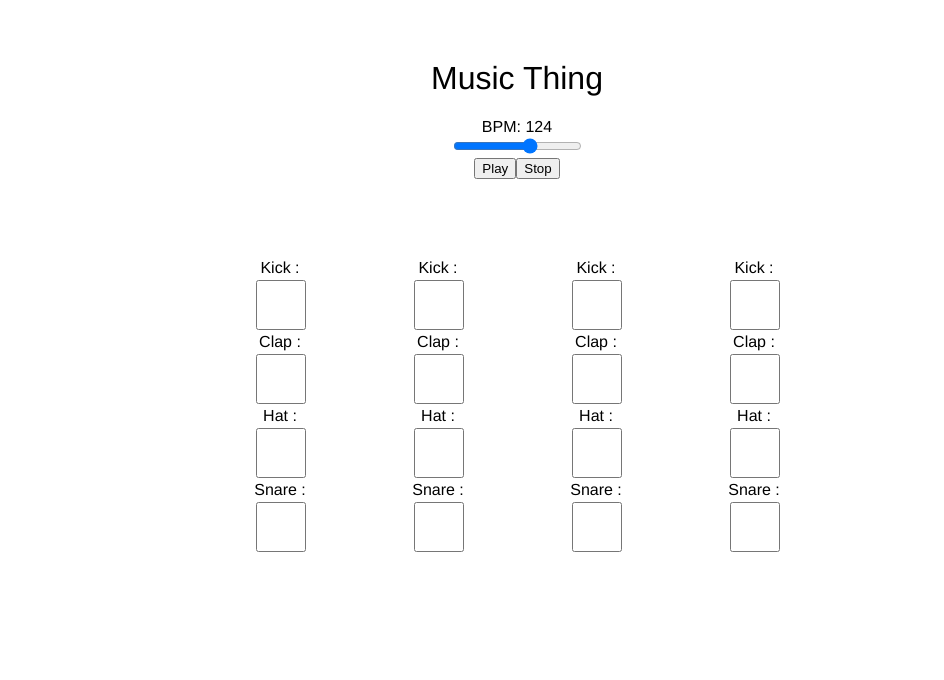
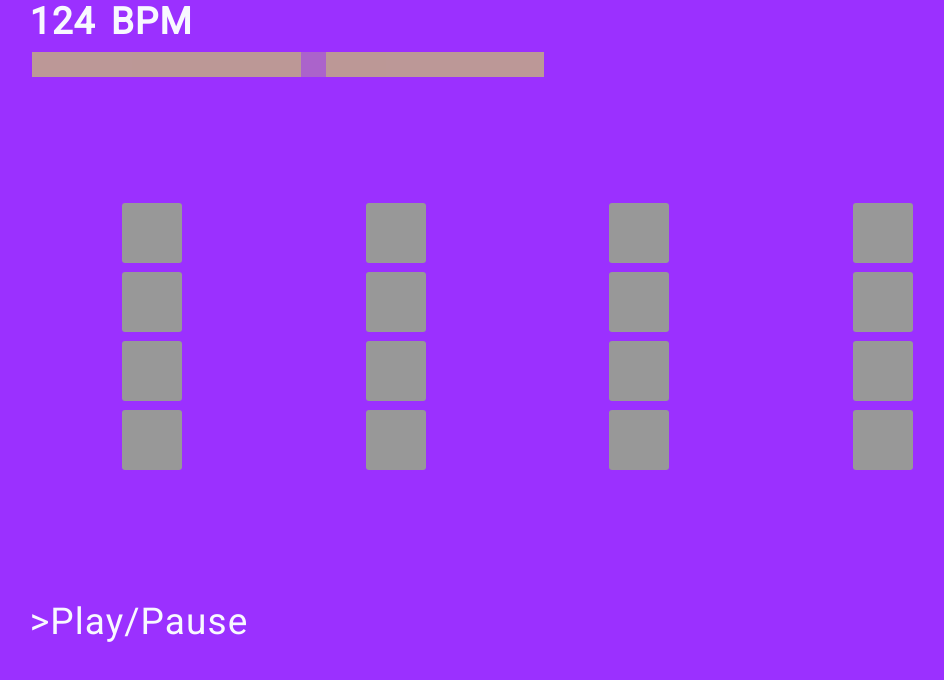
Before and after one commit to devilsdev/music-thingy, a Vue app: page /#/ in a window 1280 px wide. Shown: the top 680 px of the page, without its empty margins (123-1067 px from the left). Built offline with nearby package versions, Linux system fonts and the light colour scheme.

Commit message:
major style changes

```diff
--- a/src/App.vue
+++ b/src/App.vue
@@ -11,9 +11,31 @@ export default {
 </script>
 
 <style>
+@import url('https://fonts.googleapis.com/css?family=Roboto');
+:root{
+  --mainBgColor: #9B30FF;
+  --mainAccentColor: #deff30;
+  --mainFontColor: #f8f8ff;
+}
+html, body {
+  margin: 0;
+  padding: 0;
+  font-size: 12px;
+}
 #app {
-  font-family: 'Avenir', Helvetica, Arial, sans-serif;
-  margin-top: 60px;
+  margin: 0;
+  padding: 0;
+  height: 100vh;
+  font-family: 'Roboto', sans-serif;
+  word-spacing: 0.1rem;
+  letter-spacing: 0.09rem;
   text-align: center;
+  background-color: var(--mainBgColor);
+  color: #f8f8ff;
+}
+
+h1{
+  margin: 0;
+  padding: 0;
 }
 </style>
--- a/src/components/IntervalThing.vue
+++ b/src/components/IntervalThing.vue
@@ -1,121 +1,66 @@
 <template>
-  <div class="hello">
-    <h1>{{ title }}</h1>
-    <label for="slider">BPM: {{ bpm }}</label> <br/>
-    <input name="slider" type="range" min="1" max="200" v-model="bpm"> <br/>
-    <button @click="playSoundInRythm">Play</button>
-    <button @click="stop">Stop</button>
+  <div class="appGrid">
+    <header class="header">
+      <label for="bpmText">
+        {{ bpm }} BPM
+      </label>
+      <input type="range" min="30" max="200" class="slider" v-model="bpm">
+    </header>
 
-    <div style="height: 500px; width: 100%; display: flex; flex-direction: row; margin: 0 auto; width: 50%;">
-      <div v-for="section in sections" :key="section" style="display: flex; flex-direction: column; flex-wrap: wrap; margin-left: 50px; margin: 0 auto; margin-top: 80px;">
-        <div v-for="sound in section" :key="sound.name" >
-            {{ sound.name }} : <input type="checkbox" v-model="sound.checked" style="display: flex;"/>
+
+    <div class="musicLayout">
+      <div class="musicGrid">
+        <div v-for="index in 4" :key="index">
+          <div v-for="sound in sounds" :key="sound.name">
+            <sound-box soundFile="sound"></sound-box>
+          </div>
         </div>
       </div>
     </div>
 
+    <footer>
+      <label>
+        <div class="playButton" @click="playSoundInRythm">
+          <span v-if="isPlaying">||</span>
+          <span v-else>></span>
+          <span>Play/Pause</span>
+        </div>
 
+      </label>
+    </footer>
 
   </div>
 </template>
 
 <script>
-import SoundThing from './SoundThing'
+import SoundBox from './SoundBox'
 export default {
   name: 'IntervalThing',
   components: {
-    'sound-thing': SoundThing
+    'sound-box': SoundBox
   },
   data () {
     return {
       currentSection: 0,
+      sounds: {
+        kick: {
+          name: 'Kick',
+          sound: require('./Kick 1.wav')
+        },
+        clap: {
+          name: 'Clap',
+          sound: require('./Clap 1.wav')
+        },
+        hat: {
+          name: 'Hat',
+          sound: require('./Open Hat 2.wav')
+        },
+        snare: {
+          name: 'Snare',
+          sound: require('./Snare 2.wav')
+        }
+      },
       sections: [
-        [
-          {
-            name: 'Kick',
-            sound: require('./Kick 1.wav'),
-            checked: false
-          },
-          {
-            name: 'Clap',
-            sound: require('./Clap 1.wav'),
-            checked: false
-          },
-          {
-            name: 'Hat',
-            sound: require('./Open Hat 2.wav'),
-            checked: false
-          },
-          {
-            name: 'Snare',
-            sound: require('./Snare 2.wav'),
-            checked: false
-          }
-        ], [
-                    {
-            name: 'Kick',
-            sound: require('./Kick 1.wav'),
-            checked: false
-          },
-          {
-            name: 'Clap',
-            sound: require('./Clap 1.wav'),
-            checked: false
-          },
-          {
-            name: 'Hat',
-            sound: require('./Open Hat 2.wav'),
-            checked: false
-          },
-          {
-            name: 'Snare',
-            sound: require('./Snare 2.wav'),
-            checked: false
-          }
-        ], [
-                    {
-            name: 'Kick',
-            sound: require('./Kick 1.wav'),
-            checked: false
-          },
-          {
-            name: 'Clap',
-            sound: require('./Clap 1.wav'),
-            checked: false
-          },
-          {
-            name: 'Hat',
-            sound: require('./Open Hat 2.wav'),
-            checked: false
-          },
-          {
-            name: 'Snare',
-            sound: require('./Snare 2.wav'),
-            checked: false
-          }
-        ], [
-                    {
-            name: 'Kick',
-            sound: require('./Kick 1.wav'),
-            checked: false
-          },
-          {
-            name: 'Clap',
-            sound: require('./Clap 1.wav'),
-            checked: false
-          },
-          {
-            name: 'Hat',
-            sound: require('./Open Hat 2.wav'),
-            checked: false
-          },
-          {
-            name: 'Snare',
-            sound: require('./Snare 2.wav'),
-            checked: false
-          }
-        ]
-
       ],
       title: 'Music Thing',
       bpm: 124,
@@ -130,6 +75,7 @@ export default {
   },
   methods: {
     playSoundInRythm () {
+      this.isPlaying = !this.isPlaying
       if(!this.isPlaying) {
         console.log(this.currentSection)
         this.sections[this.currentSection].forEach(el => {
@@ -154,16 +100,87 @@ export default {
 
 <!-- Add "scoped" attribute to limit CSS to this component only -->
 <style scoped>
-h1, h2 {
-  font-weight: normal;
+.appGrid {
+  height: 100vh;
+  display: grid;
+  grid-template-rows: repeat(8, 1fr);
+  grid-template-columns: repeat(6, 1fr);
+
+  align-items: start;
+}
+.header {
+  width: 100%;
+  height: 100%;
+  grid-column-start:2;
+  grid-column-end:2;
+  grid-row-start:1;
+  grid-row-end:1;
+  text-align: left;
+  font-size: 37px;
+  word-spacing: 5px;
+  font-weight: bold;
+}
+.header > label {
+  width: 100%;
 }
 
-.diese {
-  display: flex;
+.slider {
+  grid-column-start:2;
+  grid-column-end:6;
+  grid-row-start:3;
+  grid-row-end:6;
+
+  -webkit-appearance: none;
+  appearance: none;
+  width: 40vw;
+  height: 25px;
+  background: var(--mainAccentColor);
+  outline: none;
+  opacity: 0.5;
+  -webkit-transition: .2s;
+  transition: opacity .2s;
 }
 
-input[type="checkbox"] {
-  width: 50px;
-  height: 50px;
+.slider:hover {
+  opacity: 1;
+}
+
+.slider::-webkit-slider-thumb {
+  -webkit-appearance: none;
+  appearance: none;
+  width: 25px;
+  height: 25px;
+  background: var(--mainBgColor);
+  cursor: pointer;
+  opacity: 0.5;
+}
+
+.musicLayout {
+  grid-column-start:2;
+  grid-column-end:6;
+  grid-row-start:3;
+  grid-row-end:6;
+}
+.musicGrid {
+  display: grid;
+  grid-template-columns: repeat(4, 1fr);
+  align-items: start;
+}
+
+footer {
+  grid-column-start:2;
+  grid-column-end:6;
+  grid-row-start:7;
+  grid-row-end:7;
+  text-align: left;
+  font-size: 37px;
+}
+
+.playButton {
+  cursor: pointer;
+  user-select: none;
+}
+.playButton:hover{
+  color: var(--mainAccentColor);
 }
 </style>
--- /dev/null
+++ b/src/components/SoundBox.vue
@@ -0,0 +1,52 @@
+<template>
+  <div class="soundbox">
+        <input
+            type="checkbox"
+            v-model="isActive"
+            class="soundBox"
+            :class="{active: isActive, isPlaying: isPlaying}"
+        />
+  </div>
+</template>
+
+<script>
+export default {
+  name: 'SoundBox',
+  props: ['soundFile'],
+  data () {
+    return {
+        isActive: false,
+        isPlaying: false,
+        sound: this.soundFile.sound
+    }
+  },
+  watch: {
+      isActive: function () {
+          this.isActive ? new Audio(this.sound).play() : false
+      }
+  }
+}
+</script>
+
+<!-- Add "scoped" attribute to limit CSS to this component only -->
+<style scoped>
+.soundBox {
+    width: 5rem;
+    height: 5rem;
+    appearance: none;
+    background-color: #989898;
+	border: 1px solid ;
+	border-radius: 3px;
+    border-style: none;
+}
+.active {
+    background-color: var(--mainAccentColor);
+}
+.isPlaying {
+    background-color: red;
+}
+
+*:focus {
+    outline: none;
+}
+</style>
--- a/src/components/SoundThing.vue
+++ /dev/null
@@ -1,24 +0,0 @@
-<template>
-  <input type="checkbox" v-model="checked" class="gut"/>
-</template>
-
-<script>
-export default {
-  name: 'SoundThing',
-  props: ['sound'],
-  data () {
-    return {
-      checked: false
-    }
-  }
-}
-</script>
-
-<!-- Add "scoped" attribute to limit CSS to this component only -->
-<style scoped>
-.gut {
-    margin-top: 15px;
-    width: 50px;
-    height: 50px;
-}
-</style>
```
Also changed, not shown: src/assets/logo.png (deleted).
